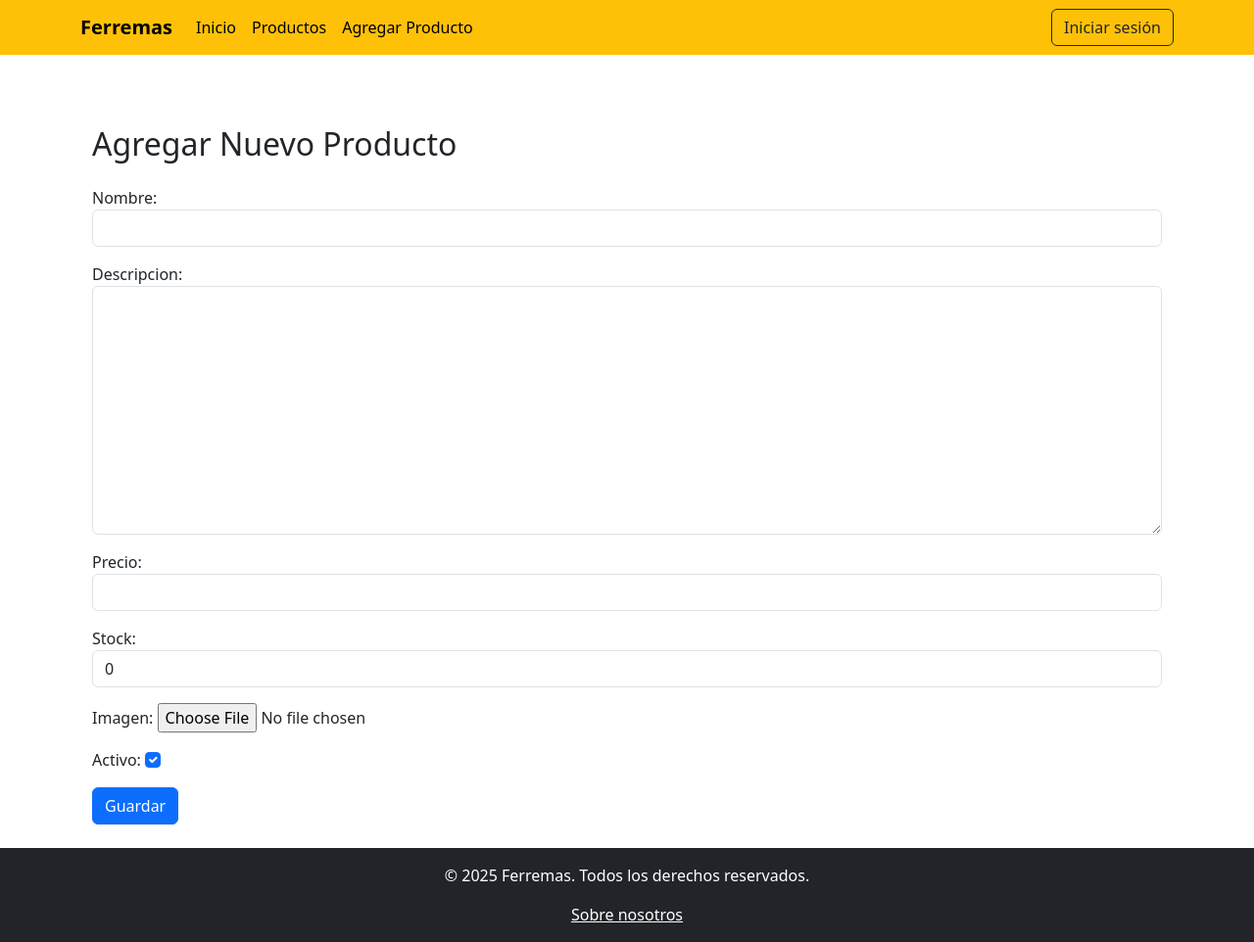
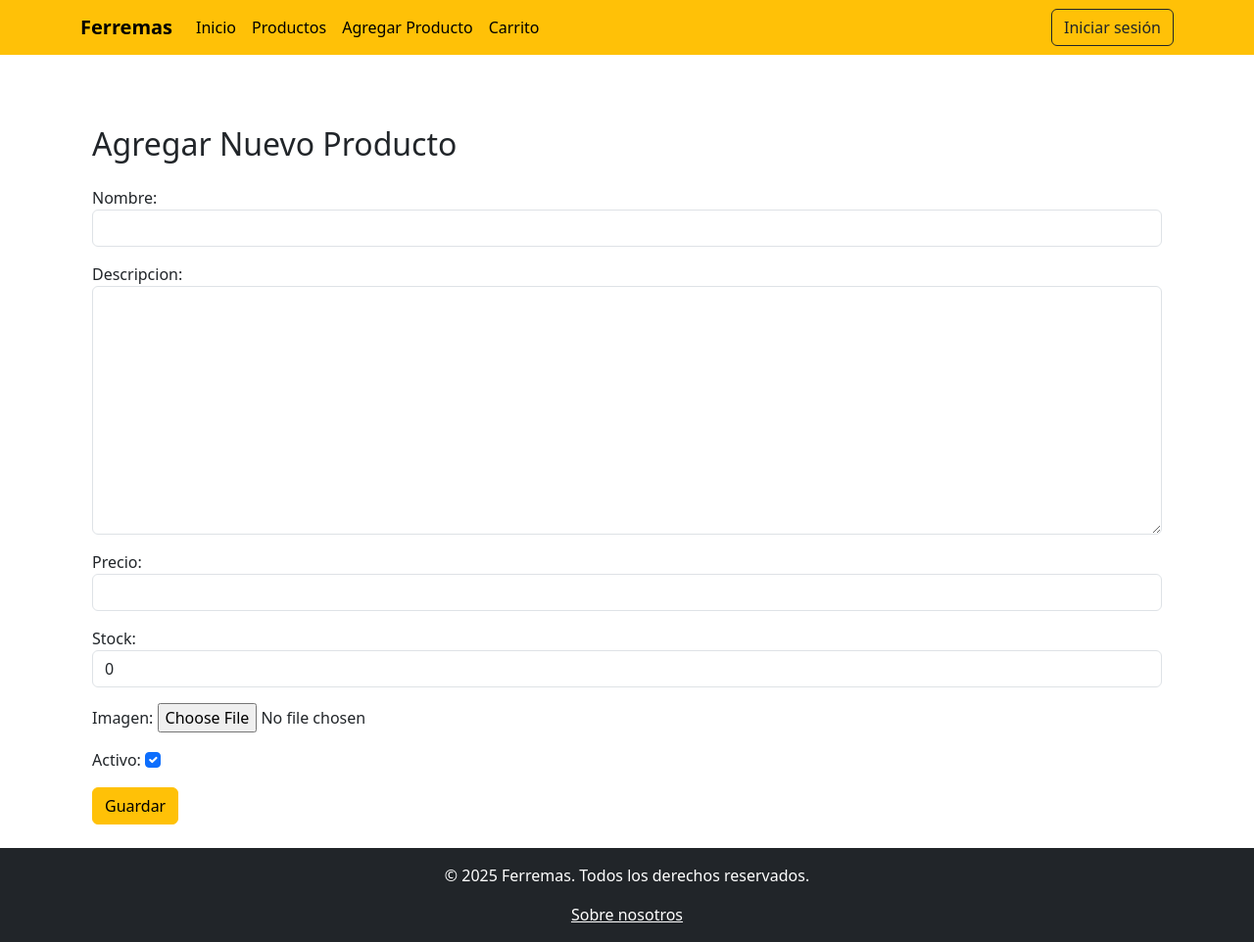
Before and after one commit to ReDiego0/Ferremas_Web, a Django app: page /agregar_producto/ in a window 1280 px wide. Shown: the whole page at 98% size. Run offline with Django 4.2, Linux system fonts and the light colour scheme.

Commit message:
Add shopping cart functionality with views, templates, and URL routing; implement price formatting filter

```diff
--- a/Web/app/templates/agregar_producto.html
+++ b/Web/app/templates/agregar_producto.html
@@ -17,7 +17,7 @@
         <form method="post" enctype="multipart/form-data">
             {% csrf_token %}
             {{ form.as_p }}
-            <button type="submit" class="btn btn-primary">Guardar</button>
+            <button type="submit" class="btn btn-warning">Guardar</button>
         </form>
     </div>
 </body>
--- a/Web/app/urls.py
+++ b/Web/app/urls.py
@@ -10,4 +10,8 @@ urlpatterns = [
     path('login/', auth_views.LoginView.as_view(template_name='login.html'), name='login'),
     path('logout/', auth_views.LogoutView.as_view(), name='logout'),
     path('register/', views.register, name='register'),
+
+    path('carrito/', views.ver_carrito, name='ver_carrito'),
+    path('agregar_al_carrito/<int:producto_id>/', views.agregar_al_carrito, name='agregar_al_carrito'),
+    path('eliminar_del_carrito/<int:producto_id>/', views.eliminar_del_carrito, name='eliminar_del_carrito'),
 ]
--- a/Web/app/views.py
+++ b/Web/app/views.py
@@ -1,5 +1,6 @@
 from django.shortcuts import render, redirect
 from django.contrib.auth.forms import UserCreationForm
+from django.views.decorators.http import require_POST
 from .forms import ProductoForm
 from .models import Producto
 
@@ -36,3 +37,43 @@ def register(request):
         form = UserCreationForm()
 
     return render(request, 'register.html', {'form': form})
+
+@require_POST
+def agregar_al_carrito(request, producto_id):
+    carrito = request.session.get('carrito', {})  # Cambiado a dict
+
+    if str(producto_id) in carrito:
+        carrito[str(producto_id)] += 1  # Incrementa la cantidad si ya está en el carrito
+    else:
+        carrito[str(producto_id)] = 1  # Agrega el producto al carrito
+
+    request.session['carrito'] = carrito  # Guarda el carrito en la sesión
+    request.session.modified = True
+    return redirect('productos')  # Redirige a la lista de productos o a otra vista deseada
+
+def ver_carrito(request):
+    carrito = request.session.get('carrito', {})
+    productos = Producto.objects.filter(id__in=carrito.keys())
+    carrito_items = []
+
+    for producto in productos:
+        cantidad = carrito[str(producto.id)]
+        subtotal = producto.precio * cantidad
+        carrito_items.append({
+            'producto': producto,
+            'cantidad': cantidad,
+            'subtotal': subtotal
+        })
+
+    total = sum(item['subtotal'] for item in carrito_items)
+
+    return render(request, 'carrito.html', {'carrito_items': carrito_items, 'total': total})
+
+def eliminar_del_carrito(request, producto_id):
+    carrito = request.session.get('carrito', {})
+
+    if str(producto_id) in carrito:
+        del carrito[str(producto_id)]  # Elimina el producto del carrito
+
+    request.session['carrito'] = carrito  # Guarda el carrito actualizado en la sesión
+    return redirect('ver_carrito')  # Redirige a la vista del carrito
--- a/Web/layout/templates/homepage.html
+++ b/Web/layout/templates/homepage.html
@@ -4,6 +4,7 @@
 {% block title %}Inicio | Ferremas{% endblock %}
 
 {% block content %}
+{% load clp_format %}
 <!-- Carousel de productos -->
 <div id="carouselProductos" class="carousel slide mb-5" data-bs-ride="carousel">
   <div class="carousel-inner">
@@ -16,7 +17,7 @@
         {% endif %}
         <div class="carousel-caption d-none d-md-block bg-dark bg-opacity-50 p-3 rounded">
             <h5>{{ producto.nombre }}</h5>
-            <p><strong>${{ producto.precio }}</strong></p>
+            <p><strong>{{ producto.precio|clp }}</strong></p>
         </div>
         </div>
 {% endfor %}
@@ -46,7 +47,7 @@
                     <p class="card-text">{{ producto.descripcion|truncatewords:20 }}</p>
                 </div>
                 <div class="card-footer">
-                <strong>${{ producto.precio }}</strong>
+                <strong>{{ producto.precio|clp }}</strong>
                 </div>
             </div>
         </div>
--- a/Web/templates/base.html
+++ b/Web/templates/base.html
@@ -22,6 +22,7 @@
                 <li class="nav-item"><a class="nav-link text-black" href="{% url 'homepage' %}">Inicio</a></li>
                 <li class="nav-item"><a class="nav-link text-black" href="{% url 'productos' %}">Productos</a></li>
                 <li class="nav-item"><a class="nav-link text-black" href="{% url 'agregar_producto' %}">Agregar Producto</a></li>
+                <li class="nav-item"><a class="nav-link text-black" href="{% url 'ver_carrito' %}">Carrito</a></li>
             </ul>
 
             <!-- Usuario y login/logout a la derecha -->
```
Also changed, not shown: Web/app/templates/carrito.html (added, +37 -0 lines), Web/app/templates/productos.html (+6 -1 lines), Web/app/templatetags/clp_format.py (added, +11 -0 lines), Web/app/templatetags/__init__.py (added).
